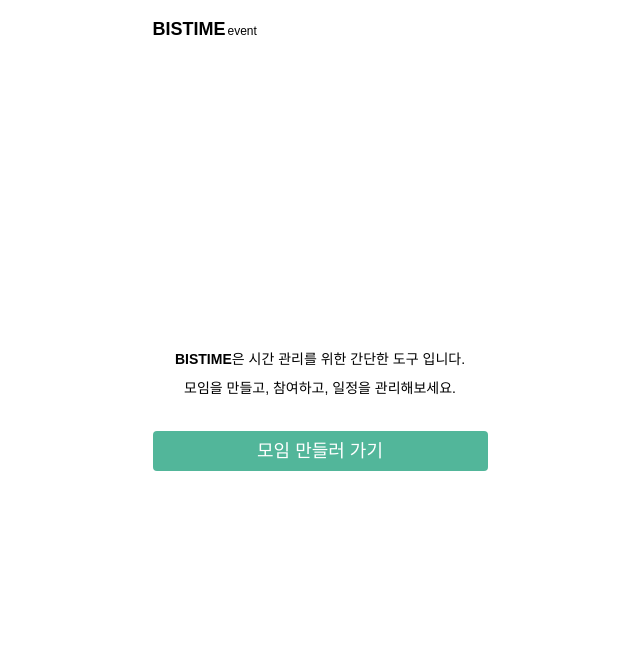
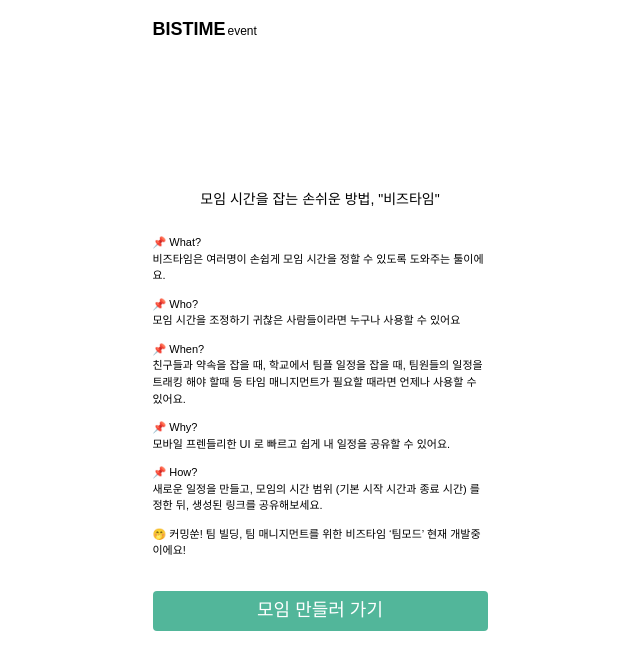
Before and after one commit to PI304/BisTime_Frontend, a Next.js app: page / in a window 1280 px wide. Shown: the top 670 px of the page, without its empty margins (320-960 px from the left). Built offline with nearby package versions, Linux system fonts and the light colour scheme; a web font is replaced by a local one.

Commit message:
feat : landing page

```diff
--- a/src/pages/index.tsx
+++ b/src/pages/index.tsx
@@ -9,13 +9,42 @@
     <Layout className="h-screen">
       <Navigate />
       <div className="w-full flex flex-col items-center justify-center h-full">
-        <div className="w-full flex flex-col items-center justify-center mb-4">
-          <div className="text-14 text-center w-full">
-            <span className="font-bold ">BISTIME</span>은 시간 관리를 위한
-            간단한 도구 입니다.
+        <div className="w-full font-light flex flex-col items-center justify-center mb-4">
+          <div className="mb-6 text-14 font-medium">
+            모임 시간을 잡는 손쉬운 방법, "비즈타임"
           </div>
-          <div className="text-14 text-center w-full mt-2">
-            모임을 만들고, 참여하고, 일정을 관리해보세요.
+          <div className="text-11 text-left w-full space-y-3">
+            <div>
+              <span className="font-medium">📌 What? </span>
+              <br />
+              비즈타임은 여러명이 손쉽게 모임 시간을 정할 수 있도록 도와주는
+              툴이에요.
+            </div>
+            <div>
+              <span className="font-medium">📌 Who? </span>
+              <br />
+              모임 시간을 조정하기 귀찮은 사람들이라면 누구나 사용할 수 있어요
+            </div>
+            <div>
+              <span className="font-medium">📌 When? </span> <br />
+              친구들과 약속을 잡을 때, 학교에서 팀플 일정을 잡을 때, 팀원들의
+              일정을 트래킹 해야 할때 등 타임 매니지먼트가 필요할 때라면 언제나
+              사용할 수 있어요.
+            </div>
+            <div>
+              <span className="font-medium">📌 Why? </span>
+              <br />
+              모바일 프렌들리한 UI 로 빠르고 쉽게 내 일정을 공유할 수 있어요.
+            </div>
+            <div>
+              <span className="font-medium">📌 How? </span> <br />
+              새로운 일정을 만들고, 모임의 시간 범위 (기본 시작 시간과 종료
+              시간) 를 정한 뒤, 생성된 링크를 공유해보세요.
+            </div>
+            <div>
+              🤭 커밍쑨! 팀 빌딩, 팀 매니지먼트를 위한 비즈타임 ‘팀모드’ 현재
+              개발중이에요!
+            </div>
           </div>
         </div>
         <div className="w-full mt-4 space-y-2 flex flex-col items-center justify-center">
```
